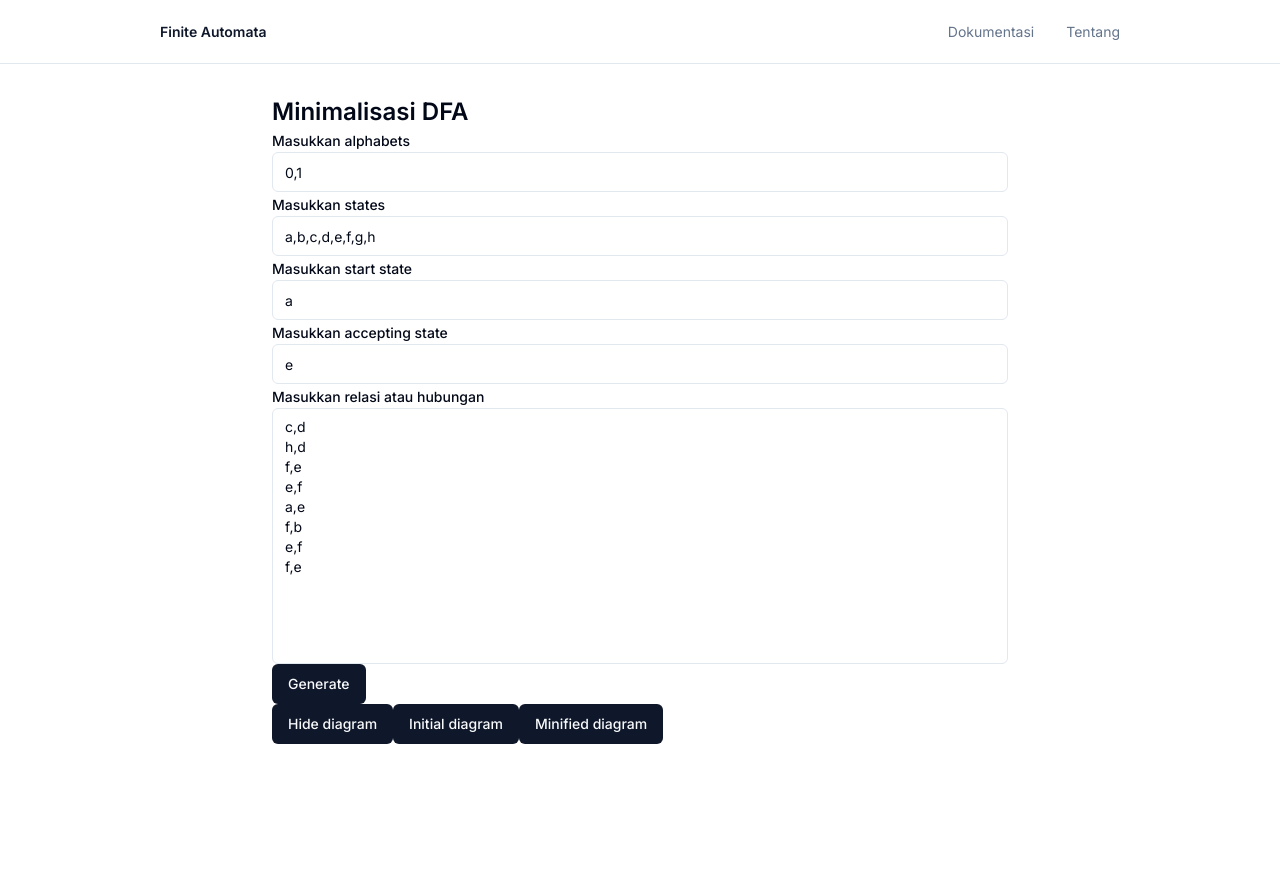
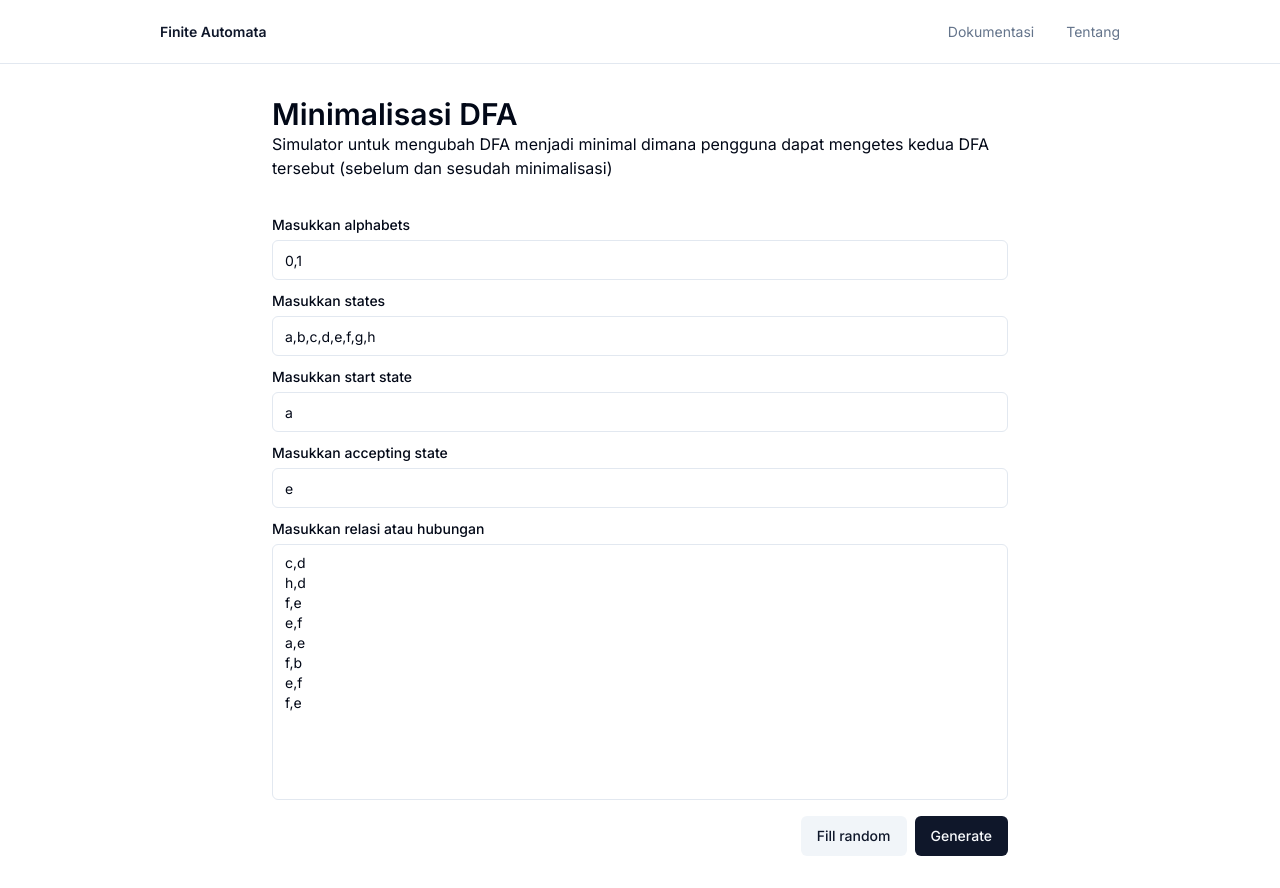
Before and after one commit to rizalanggoro/finite-automata-simulator, a Next.js app: page /dfa-minimization in a window 1280 px wide. Before the commit the page ends 800 px from the top, so only its background shows below. Built offline with nearby package versions, Linux system fonts and the light colour scheme.

Commit message:
feat: ui improvement

```diff
--- a/package.json
+++ b/package.json
@@ -10,7 +10,9 @@
   },
   "dependencies": {
     "@radix-ui/react-label": "^2.0.2",
+    "@radix-ui/react-separator": "^1.0.3",
     "@radix-ui/react-slot": "^1.0.2",
+    "@radix-ui/react-tabs": "^1.0.4",
     "class-variance-authority": "^0.7.0",
     "clsx": "^2.1.0",
     "lucide-react": "^0.365.0",
--- a/src/app/dfa-minimization/page.tsx
+++ b/src/app/dfa-minimization/page.tsx
@@ -4,9 +4,21 @@
 import { Button } from "@/components/ui/button";
 import { Input } from "@/components/ui/input";
 import { Label } from "@/components/ui/label";
+import {
+  Table,
+  TableBody,
+  TableCell,
+  TableFooter,
+  TableHead,
+  TableHeader,
+  TableRow,
+} from "@/components/ui/table";
+import { Tabs, TabsContent, TabsList, TabsTrigger } from "@/components/ui/tabs";
 import { Textarea } from "@/components/ui/textarea";
-import { dfaMinimizationRepository } from "@/lib/repositories/dfa-minimization";
-import mermaid from "mermaid";
+import {
+  DFAMinimizationDataProps,
+  dfaMinimizationRepository,
+} from "@/lib/repositories/dfa-minimization";
 import dynamic from "next/dynamic";
 import { useState } from "react";
 
@@ -26,14 +38,28 @@
   );
 
   const [diagram, setDiagram] = useState({
-    show: -1,
     initial: "",
     minified: "",
   });
 
+  const [dfaMinimizationData, setDfaMinimizationData] = useState<
+    DFAMinimizationDataProps | undefined
+  >();
+
   const onClickButtonGenerate = () => {
+    const minimizationData = dfaMinimizationRepository.generateMinimization({
+      alphabets: alphabets.toLowerCase(),
+      states: states.toLowerCase(),
+      startState: startState.toLowerCase(),
+      finalStates: acceptingStates.toLowerCase(),
+      transitions: relations.toLowerCase(),
+    });
+
+    setDfaMinimizationData(minimizationData);
+
+    console.log({ minimizationData });
+
     setDiagram({
-      ...diagram,
       initial: dfaMinimizationRepository.generateDiagramCode({
         alphabets: alphabets.toLowerCase(),
         states: states.toLowerCase(),
@@ -41,27 +67,23 @@
         finalStates: acceptingStates.toLowerCase(),
         transitions: relations.toLowerCase(),
       }),
-      minified: dfaMinimizationRepository.generateDiagramCode(
-        dfaMinimizationRepository.generateMinimization({
-          alphabets: alphabets.toLowerCase(),
-          states: states.toLowerCase(),
-          startState: startState.toLowerCase(),
-          finalStates: acceptingStates.toLowerCase(),
-          transitions: relations.toLowerCase(),
-        })
-      ),
+      minified: dfaMinimizationRepository.generateDiagramCode({
+        ...minimizationData.input,
+      }),
     });
-  };
-
-  const onClickReloadDiagram = () => {
-    mermaid.contentLoaded();
   };
 
   return (
     <>
       <ContainerComponent safeTop variant="md" className="py-8">
-        <p className="text-2xl font-semibold">Minimalisasi DFA</p>
+        <p className="text-3xl font-semibold">Minimalisasi DFA</p>
+        <p>
+          Simulator untuk mengubah DFA menjadi minimal dimana pengguna dapat
+          mengetes kedua DFA tersebut (sebelum dan sesudah minimalisasi)
+        </p>
 
+        <div className="space-y-2">
+          <div className="mt-8 space-y-1">
             <Label>Masukkan alphabets</Label>
             <Input
               placeholder="0,1"
@@ -69,7 +91,9 @@
               onChange={(e) => setAlphabets(e.target.value)}
               className="lowercase"
             />
+          </div>
 
+          <div className="space-y-1">
             <Label>Masukkan states</Label>
             <Input
               placeholder="A,B,C,D,E,..."
@@ -77,7 +101,9 @@
               onChange={(e) => setStates(e.target.value)}
               className="lowercase"
             />
+          </div>
 
+          <div className="space-y-1">
             <Label>Masukkan start state</Label>
             <Input
               placeholder="A"
@@ -85,7 +111,9 @@
               onChange={(e) => setStartState(e.target.value)}
               className="lowercase"
             />
+          </div>
 
+          <div className="space-y-1">
             <Label>Masukkan accepting state</Label>
             <Input
               placeholder="A,B,..."
@@ -93,7 +121,9 @@
               onChange={(e) => setAcceptingStates(e.target.value)}
               className="lowercase"
             />
+          </div>
 
+          <div className="space-y-1">
             <Label>Masukkan relasi atau hubungan</Label>
             <Textarea
               placeholder={placeholderRelations}
@@ -101,25 +131,84 @@
               onChange={(e) => setRelations(e.target.value)}
               className="lowercase resize-none min-h-64"
             />
-
-        <Button onClick={onClickButtonGenerate}>Generate</Button>
-        <div>
-          <Button onClick={() => setDiagram({ ...diagram, show: -1 })}>
-            Hide diagram
-          </Button>
-          <Button onClick={() => setDiagram({ ...diagram, show: 0 })}>
-            Initial diagram
-          </Button>
-          <Button onClick={() => setDiagram({ ...diagram, show: 1 })}>
-            Minified diagram
-          </Button>
+          </div>
         </div>
 
-        {diagram.show !== -1 && (
+        <div className="mt-4 flex justify-end space-x-2">
+          <Button variant={"secondary"}>Fill random</Button>
+          <Button onClick={onClickButtonGenerate}>Generate</Button>
+        </div>
+
+        {dfaMinimizationData && (
+          <>
+            <p className="font-semibold text-2xl mt-8">Step by step</p>
+            <Table className="mt-4">
+              <TableHeader>
+                <TableRow>
+                  <TableHead>Step</TableHead>
+                  <TableHead>Equivalence</TableHead>
+                  <TableHead>Subset</TableHead>
+                </TableRow>
+              </TableHeader>
+              <TableBody>
+                {Object.entries(dfaMinimizationData.table).map(
+                  (item, index) => (
+                    <TableRow>
+                      <TableCell>{index + 1}</TableCell>
+                      <TableCell>Eq-{item[0]}</TableCell>
+                      <TableCell>
+                        {"{"}
+                        {item[1].join("} {")}
+                        {"}"}
+                      </TableCell>
+                    </TableRow>
+                  )
+                )}
+              </TableBody>
+              <TableFooter>
+                <TableRow>
+                  <TableCell colSpan={2}>States</TableCell>
+                  <TableCell>
+                    {dfaMinimizationData.data.states.join(",")}
+                  </TableCell>
+                </TableRow>
+                <TableRow>
+                  <TableCell colSpan={2}>Final states</TableCell>
+                  <TableCell>
+                    {dfaMinimizationData.data.finalStates.join(",")}
+                  </TableCell>
+                </TableRow>
+              </TableFooter>
+            </Table>
+          </>
+        )}
+
+        {dfaMinimizationData && (
+          <>
+            <p className="font-semibold text-2xl mt-8">Diagram</p>
+            <Tabs defaultValue="initial" className="w-full mt-4">
+              <TabsList className="w-full">
+                <TabsTrigger value="initial" className="w-full">
+                  Initial
+                </TabsTrigger>
+                <TabsTrigger value="minified" className="w-full">
+                  Minified
+                </TabsTrigger>
+              </TabsList>
+              <TabsContent value="initial">
                 <MermaidComponent
-            id="diagram"
-            chart={diagram.show === 0 ? diagram.initial : diagram.minified}
+                  id="initial-diagram"
+                  chart={diagram.initial}
                 />
+              </TabsContent>
+              <TabsContent value="minified">
+                <MermaidComponent
+                  id="minified-diagram"
+                  chart={diagram.minified}
+                />
+              </TabsContent>
+            </Tabs>
+          </>
         )}
       </ContainerComponent>
     </>
--- /dev/null
+++ b/src/components/ui/table.tsx
@@ -0,0 +1,117 @@
+import * as React from "react"
+
+import { cn } from "@/lib/utils"
+
+const Table = React.forwardRef<
+  HTMLTableElement,
+  React.HTMLAttributes<HTMLTableElement>
+>(({ className, ...props }, ref) => (
+  <div className="relative w-full overflow-auto">
+    <table
+      ref={ref}
+      className={cn("w-full caption-bottom text-sm", className)}
+      {...props}
+    />
+  </div>
+))
+Table.displayName = "Table"
+
+const TableHeader = React.forwardRef<
+  HTMLTableSectionElement,
+  React.HTMLAttributes<HTMLTableSectionElement>
+>(({ className, ...props }, ref) => (
+  <thead ref={ref} className={cn("[&_tr]:border-b", className)} {...props} />
+))
+TableHeader.displayName = "TableHeader"
+
+const TableBody = React.forwardRef<
+  HTMLTableSectionElement,
+  React.HTMLAttributes<HTMLTableSectionElement>
+>(({ className, ...props }, ref) => (
+  <tbody
+    ref={ref}
+    className={cn("[&_tr:last-child]:border-0", className)}
+    {...props}
+  />
+))
+TableBody.displayName = "TableBody"
+
+const TableFooter = React.forwardRef<
+  HTMLTableSectionElement,
+  React.HTMLAttributes<HTMLTableSectionElement>
+>(({ className, ...props }, ref) => (
+  <tfoot
+    ref={ref}
+    className={cn(
+      "border-t bg-muted/50 font-medium [&>tr]:last:border-b-0",
+      className
+    )}
+    {...props}
+  />
+))
+TableFooter.displayName = "TableFooter"
+
+const TableRow = React.forwardRef<
+  HTMLTableRowElement,
+  React.HTMLAttributes<HTMLTableRowElement>
+>(({ className, ...props }, ref) => (
+  <tr
+    ref={ref}
+    className={cn(
+      "border-b transition-colors hover:bg-muted/50 data-[state=selected]:bg-muted",
+      className
+    )}
+    {...props}
+  />
+))
+TableRow.displayName = "TableRow"
+
+const TableHead = React.forwardRef<
+  HTMLTableCellElement,
+  React.ThHTMLAttributes<HTMLTableCellElement>
+>(({ className, ...props }, ref) => (
+  <th
+    ref={ref}
+    className={cn(
+      "h-12 px-4 text-left align-middle font-medium text-muted-foreground [&:has([role=checkbox])]:pr-0",
+      className
+    )}
+    {...props}
+  />
+))
+TableHead.displayName = "TableHead"
+
+const TableCell = React.forwardRef<
+  HTMLTableCellElement,
+  React.TdHTMLAttributes<HTMLTableCellElement>
+>(({ className, ...props }, ref) => (
+  <td
+    ref={ref}
+    className={cn("p-4 align-middle [&:has([role=checkbox])]:pr-0", className)}
+    {...props}
+  />
+))
+TableCell.displayName = "TableCell"
+
+const TableCaption = React.forwardRef<
+  HTMLTableCaptionElement,
+  React.HTMLAttributes<HTMLTableCaptionElement>
+>(({ className, ...props }, ref) => (
+  <caption
+    ref={ref}
+    className={cn("mt-4 text-sm text-muted-foreground", className)}
+    {...props}
+  />
+))
+TableCaption.displayName = "TableCaption"
+
+export {
+  Table,
+  TableHeader,
+  TableBody,
+  TableFooter,
+  TableHead,
+  TableRow,
+  TableCell,
+  TableCaption,
+}
--- /dev/null
+++ b/src/components/ui/tabs.tsx
@@ -0,0 +1,55 @@
+"use client"
+
+import * as React from "react"
+import * as TabsPrimitive from "@radix-ui/react-tabs"
+
+import { cn } from "@/lib/utils"
+
+const Tabs = TabsPrimitive.Root
+
+const TabsList = React.forwardRef<
+  React.ElementRef<typeof TabsPrimitive.List>,
+  React.ComponentPropsWithoutRef<typeof TabsPrimitive.List>
+>(({ className, ...props }, ref) => (
+  <TabsPrimitive.List
+    ref={ref}
+    className={cn(
+      "inline-flex h-10 items-center justify-center rounded-md bg-muted p-1 text-muted-foreground",
+      className
+    )}
+    {...props}
+  />
+))
+TabsList.displayName = TabsPrimitive.List.displayName
+
+const TabsTrigger = React.forwardRef<
+  React.ElementRef<typeof TabsPrimitive.Trigger>,
+  React.ComponentPropsWithoutRef<typeof TabsPrimitive.Trigger>
+>(({ className, ...props }, ref) => (
+  <TabsPrimitive.Trigger
+    ref={ref}
+    className={cn(
+      "inline-flex items-center justify-center whitespace-nowrap rounded-sm px-3 py-1.5 text-sm font-medium ring-offset-background transition-all focus-visible:outline-none focus-visible:ring-2 focus-visible:ring-ring focus-visible:ring-offset-2 disabled:pointer-events-none disabled:opacity-50 data-[state=active]:bg-background data-[state=active]:text-foreground data-[state=active]:shadow-sm",
+      className
+    )}
+    {...props}
+  />
+))
+TabsTrigger.displayName = TabsPrimitive.Trigger.displayName
+
+const TabsContent = React.forwardRef<
+  React.ElementRef<typeof TabsPrimitive.Content>,
+  React.ComponentPropsWithoutRef<typeof TabsPrimitive.Content>
+>(({ className, ...props }, ref) => (
+  <TabsPrimitive.Content
+    ref={ref}
+    className={cn(
+      "mt-2 ring-offset-background focus-visible:outline-none focus-visible:ring-2 focus-visible:ring-ring focus-visible:ring-offset-2",
+      className
+    )}
+    {...props}
+  />
+))
+TabsContent.displayName = TabsPrimitive.Content.displayName
+
+export { Tabs, TabsList, TabsTrigger, TabsContent }
--- a/src/lib/repositories/dfa-minimization.ts
+++ b/src/lib/repositories/dfa-minimization.ts
@@ -1,4 +1,4 @@
-type DFAIOProps = {
+type DFAInputProps = {
   states: string;
   startState: string;
   finalStates: string;
@@ -18,7 +18,15 @@
   };
 };
 
-const generateDFAData = (props: DFAIOProps): DFADataProps => {
+export type DFAMinimizationDataProps = {
+  input: DFAInputProps;
+  data: DFADataProps;
+  table: {
+    [key: string]: Array<Array<string>>;
+  };
+};
+
+const generateDFAData = (props: DFAInputProps): DFADataProps => {
   const states = props.states.split(",");
   const alphabets = props.alphabets.split(",");
   const startState = props.startState;
@@ -76,7 +84,7 @@
 };
 
 // done
-const generateDiagramCode = (input: DFAIOProps) => {
+const generateDiagramCode = (input: DFAInputProps) => {
   const data: DFADataProps = generateDFAData(input);
 
   let code = "flowchart LR\n";
@@ -107,7 +115,9 @@
   return code;
 };
 
-const generateMinimization = (input: DFAIOProps) => {
+const generateMinimization = (
+  input: DFAInputProps
+): DFAMinimizationDataProps => {
   const data = generateDFAData(input);
 
   // remove all unreachable states
@@ -272,16 +282,23 @@
     resultStartState = lastPairStates[index][0];
   }
 
-  return {
+  const inputResult: DFAInputProps = {
     alphabets: data.alphabets.join(),
     states: resultStates.join(),
     startState: resultStartState,
     finalStates: resultFinalStates.join(),
     transitions: resultTransitions.join("\n"),
-  } as DFAIOProps;
+  };
+
+  return {
+    input: inputResult,
+    data: generateDFAData(inputResult),
+    table,
+  };
 };
 
 export const dfaMinimizationRepository = {
+  generateDFAData,
   generateDiagramCode,
   generateMinimization,
 };
```
Also changed, not shown: src/components/ui/separator.tsx (added, +31 -0 lines), 1 other file (tests, documents, lock files or other folders). Lines whose indentation alone changed are shown as unchanged.
